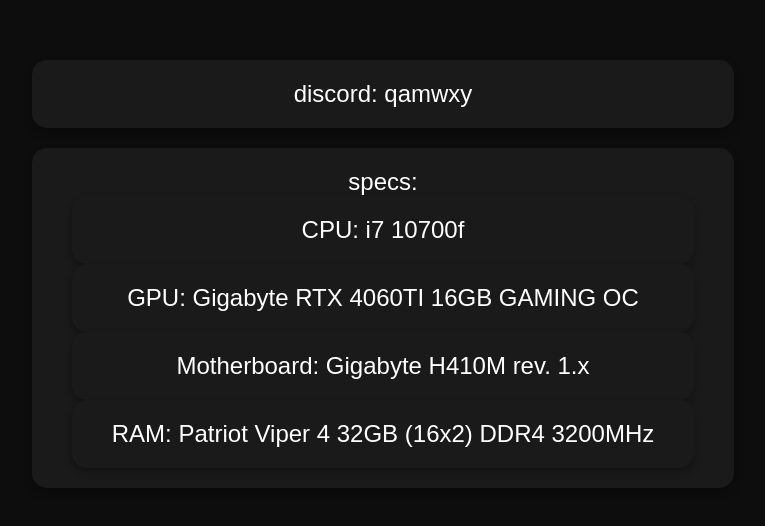
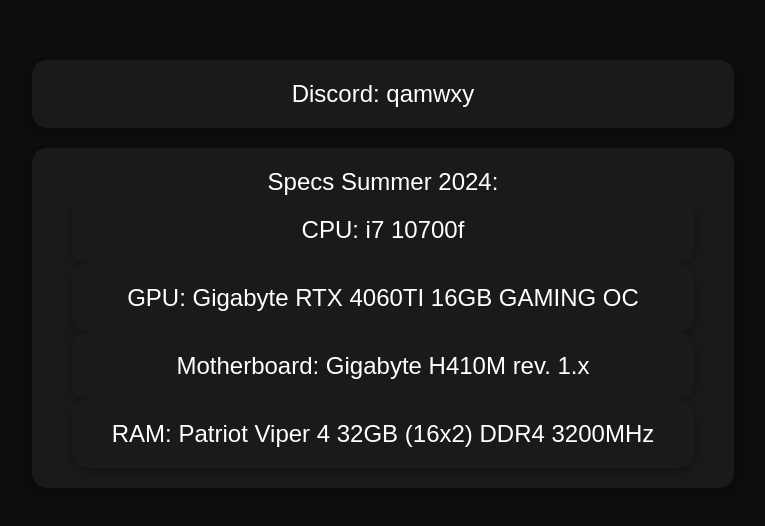
Before and after one commit to qamwxy/web, a plain HTML site: page index.html in a window 1280 px wide. Shown: the part 126-652 px from the top of the page, without its empty margins (257-1022 px from the left). Drawn offline with Linux system fonts and the light colour scheme.

Commit message:
why are you looking here

```diff
--- a/index.html
+++ b/index.html
@@ -8,8 +8,8 @@
 </head>
 <body>
     <div class="container">
-        <div class="box">discord: qamwxy</div>
-        <div class="box">specs:
+        <div class="box">Discord: qamwxy</div>
+        <div class="box">Specs Summer 2024:
         <div class="box">CPU: i7 10700f</div>
         <div class="box">GPU: Gigabyte RTX 4060TI 16GB GAMING OC</div>
         <div class="box">Motherboard: Gigabyte H410M rev. 1.x</div>
```
